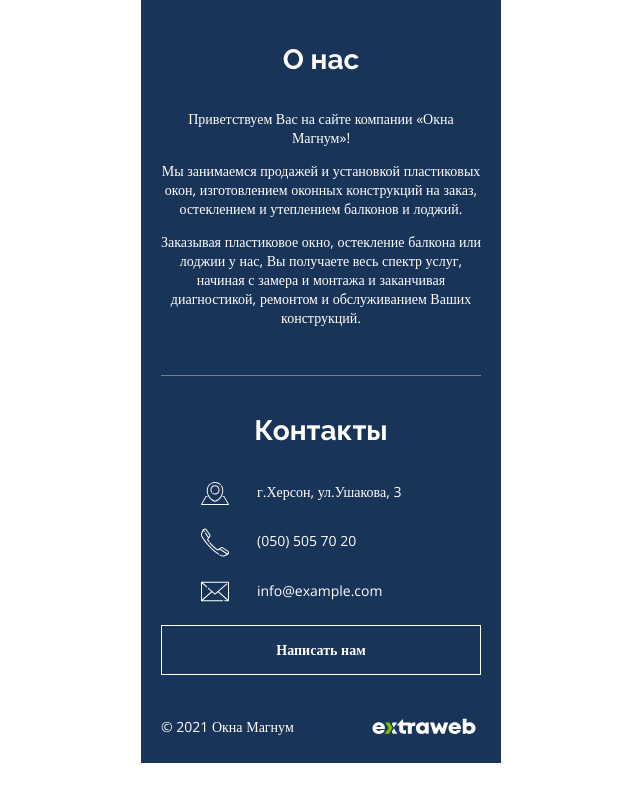
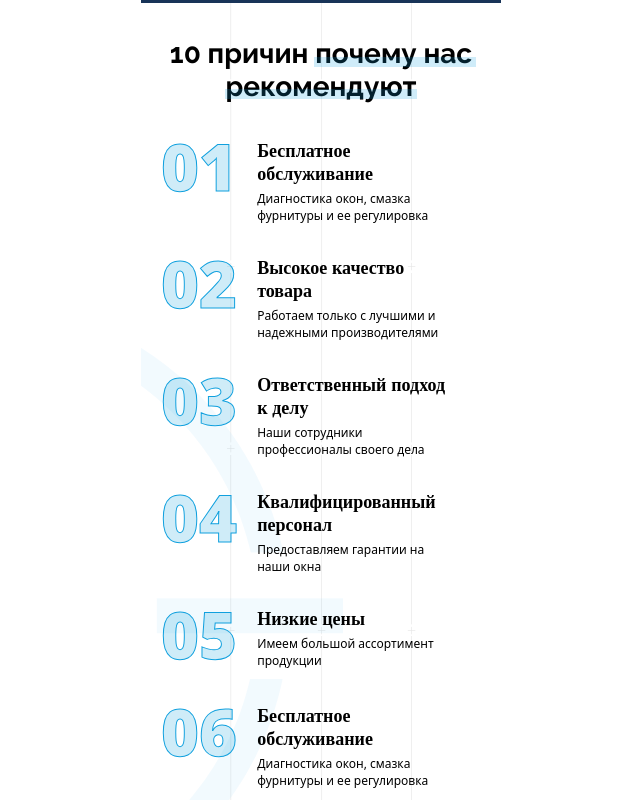
Before and after one commit to Viktoriia-Ksenofontova/magnum, a React (Create React App) app: page / in a window 1280 px wide. Shown: the part 5540-6340 px from the top of the page, without its empty margins (319-959 px from the left). Before the commit the page ends 6303 px from the top, so only its background shows below. Built offline with nearby package versions, Linux system fonts and the light colour scheme.

Commit message:
reasons section

```diff
--- a/src/App.js
+++ b/src/App.js
@@ -15,6 +15,7 @@ import FormCalculate from './components/FormCalculate';
 import DiscountSection from './components/DiscountSection';
 import StepsSection from './components/StepsSection';
 import GallerySection from './components/GallerySection';
+import ReasonsSection from './components/ReasonsSection';
 import './App.scss';
 
 function App() {
@@ -64,6 +65,8 @@ function App() {
         <StepsSection />
         <CalculateSection onBtnClick={handleBtnCalculate} />
         <GallerySection />
+        <ReasonsSection />
+        <MeasuringSection onBtnClick={handleBtnCallMeasurer} />
         <Footer onBtnClick={handleBtnWriteUsClick} />
       </div>
       {showModal && (
--- /dev/null
+++ b/src/components/ReasonsSection/ReasonsSection.jsx
@@ -0,0 +1,98 @@
+import s from './ReasonsSection.module.scss';
+const reasons = [
+  {
+    id: '01',
+    title: 'Бесплатное обслуживание',
+    description: 'Диагностика окон, смазка фурнитуры и ее регулировка',
+  },
+  {
+    id: '02',
+    title: 'Высокое качество товара',
+    description: 'Работаем только с лучшими и надежными производителями',
+  },
+  {
+    id: '03',
+    title: 'Ответственный подход к делу',
+    description: 'Наши сотрудники профессионалы своего дела',
+  },
+  {
+    id: '04',
+    title: 'Квалифицированный персонал',
+    description: 'Предоставляем гарантии на наши окна',
+  },
+  {
+    id: '05',
+    title: 'Низкие цены',
+    description: 'Имеем большой ассортимент продукции',
+  },
+  {
+    id: '06',
+    title: 'Бесплатное обслуживание',
+    description: 'Диагностика окон, смазка фурнитуры и ее регулировка',
+  },
+  {
+    id: '07',
+    title: 'Бесплатное обслуживание',
+    description: 'Диангностика окон, смазка фурнитуры и ее регулировка',
+  },
+  {
+    id: '08',
+    title: 'Бесплатное обслуживание',
+    description: 'Диангностика окон, смазка фурнитуры и ее регулировка',
+  },
+  {
+    id: '09',
+    title: 'Бесплатное обслуживание',
+    description: 'Диангностика окон, смазка фурнитуры и ее регулировка',
+  },
+  {
+    id: '10',
+    title: 'Бесплатное обслуживание',
+    description: 'Диангностика окон, смазка фурнитуры и ее регулировка',
+  },
+];
+const ReasonsSection = () => {
+  return (
+    <section className={s.section}>
+      <h2 className={s.sectionTitle}>10 причин почему нас рекомендуют</h2>
+      <div className={s.reasonsMain}>
+        <ul className={s.reasonsList}>
+          {reasons.map(
+            (reason, index) =>
+              index < 5 && (
+                <li className={s.reasonItem}>
+                  <span>{reason.id}</span>
+                  <div>
+                    <h3 className={s.reasonTitle}> {reason.title} </h3>
+                    <p className={s.reasonDescription}>
+                      {' '}
+                      {reason.description}{' '}
+                    </p>
+                  </div>
+                </li>
+              ),
+          )}
+        </ul>
+
+        <ul className={s.reasonsList}>
+          {reasons.map(
+            (reason, index) =>
+              index > 4 && (
+                <li className={s.reasonItem}>
+                  <span>{reason.id}</span>
+                  <div>
+                    <h3 className={s.reasonTitle}> {reason.title} </h3>
+                    <p className={s.reasonDescription}>
+                      {' '}
+                      {reason.description}{' '}
+                    </p>
+                  </div>
+                </li>
+              ),
+          )}
+        </ul>
+      </div>
+    </section>
+  );
+};
+export default ReasonsSection;
--- /dev/null
+++ b/src/components/ReasonsSection/ReasonsSection.module.scss
@@ -0,0 +1,130 @@
+@import '../../scss/breakpoints.scss';
+@import '../../scss/vars';
+
+.section {
+  text-align: center;
+  padding: 34px 0 38px 0;
+
+  @media screen and (min-width: $tablet) {
+    padding-top: 110px;
+    padding-bottom: 82px;
+  }
+}
+
+.sectionTitle {
+  position: relative;
+  margin: 0 auto 26px auto;
+  font-family: 'Raleway';
+  font-style: normal;
+  font-weight: 700;
+  &::before {
+    content: '';
+    position: absolute;
+    background-color: rgba(16, 160, 222, 0.2);
+  }
+  @media screen and (max-width: $mobile-max) {
+    font-size: 28px;
+    line-height: 1.18;
+    &::before {
+      top: 20px;
+      right: 25px;
+      width: 162px;
+      height: 10px;
+    }
+    &::after {
+      content: '';
+      position: absolute;
+      background-color: rgba(16, 160, 222, 0.2);
+      top: 52px;
+      left: 84px;
+      width: 192px;
+      height: 10px;
+    }
+  }
+  @media screen and (min-width: $tablet) {
+    font-size: 65px;
+    line-height: 1.08;
+    margin-bottom: 40px;
+    &::before {
+      top: 44px;
+      right: 66px;
+      width: 828px;
+      height: 20px;
+    }
+  }
+  @media screen and (min-width: $desktop) {
+    &::before {
+      right: 380px;
+    }
+  }
+}
+.reasonsMain {
+  @media screen and (min-width: $tablet) {
+    display: flex;
+    justify-content: space-between;
+    padding-left: 40px;
+    padding-right: 40px;
+  }
+  @media screen and (min-width: $desktop) {
+    padding-left: 296px;
+    padding-right: 296px;
+  }
+}
+.reasonsList {
+  list-style: none;
+  padding: 0 20px;
+  margin: 0;
+}
+.reasonItem {
+  display: flex;
+  margin-bottom: 22px;
+  div {
+    text-align: start;
+  }
+  span {
+    align-items: flex-start;
+    font-family: 'Open Sans';
+    font-weight: 800;
+    color: rgba(16, 160, 222, 0.2);
+    -webkit-text-stroke-width: 1px;
+    -webkit-text-stroke-color: #10a0de;
+
+    @media screen and (max-width: $mobile-max) {
+      font-size: 65px;
+      margin-right: 20px;
+    }
+    @media screen and (min-width: $tablet) {
+      font-size: 110px;
+      margin-right: 25px;
+    }
+  }
+}
+.reasonTitle {
+  font-weight: 700;
+  line-height: 1.28;
+  font-family: 'Open Sans';
+  @media screen and (max-width: $mobile-max) {
+    font-size: 18px;
+    margin: 10px 0 5px 0;
+    width: 200px;
+  }
+  @media screen and (min-width: $tablet) {
+    font-size: 24px;
+    margin-bottom: 8px;
+  }
+}
+
+.reasonDescription {
+  margin: 0;
+  font-weight: 400;
+  @media screen and (max-width: $mobile-max) {
+    font-size: 12px;
+    line-height: 1.42;
+    width: 200px;
+  }
+  @media screen and (min-width: $tablet) {
+    max-width: 325px;
+    font-size: 18px;
+    line-height: 1.33;
+  }
+}
--- /dev/null
+++ b/src/components/ReasonsSection/index.js
@@ -0,0 +1 @@
+export { default } from './ReasonsSection';
--- a/src/index.css
+++ b/src/index.css
@@ -1,4 +1,4 @@
-@import url('https://fonts.googleapis.com/css2?family=Open+Sans:wght@400;600;700&family=Raleway:wght@400;700;900&display=swap');
+@import url('https://fonts.googleapis.com/css2?family=Open+Sans:wght@400;600;700;800&family=Raleway:wght@400;700;900&display=swap');
 
 body {
   margin: 0 auto;
```
